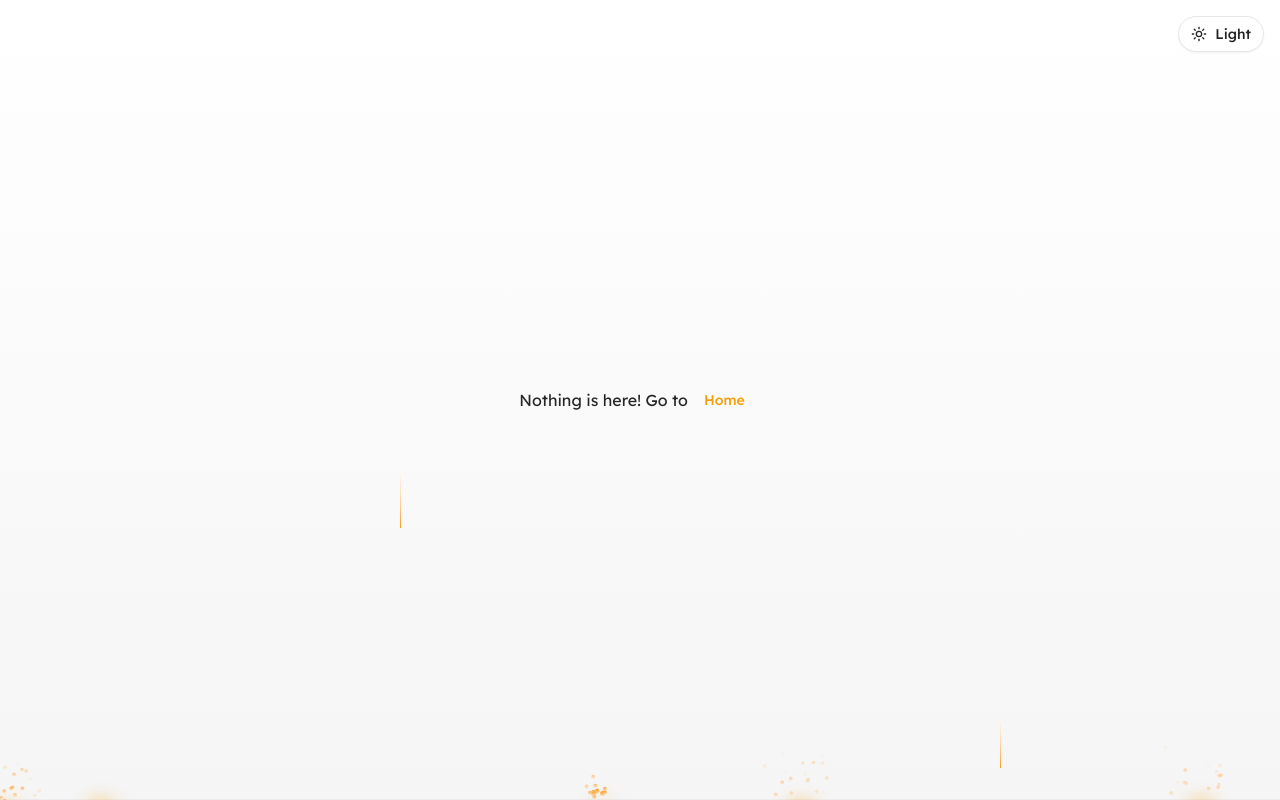
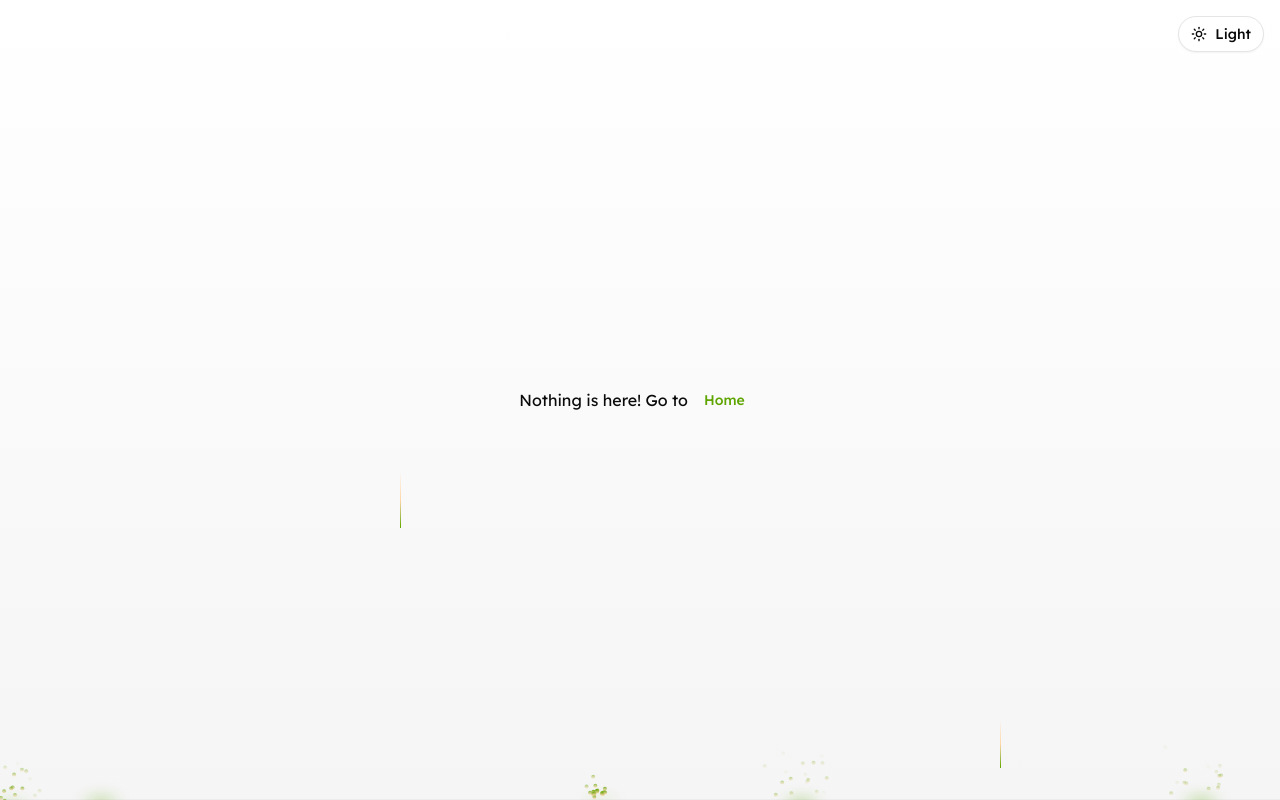
Before and after one commit to kirtanpatel01/upcurve, a Next.js app: page /auth/signup in a window 1280 px wide. Built offline with nearby package versions, Linux system fonts and the light colour scheme.

Commit message:
change the theme

```diff
--- a/app/globals.css
+++ b/app/globals.css
@@ -5,117 +5,9 @@
 
 @custom-variant dark (&:is(.dark *));
 
-:root {
-  --background: oklch(1.0000 0 0);
-  --foreground: oklch(0.2686 0 0);
-  --card: oklch(1.0000 0 0);
-  --card-foreground: oklch(0.2686 0 0);
-  --popover: oklch(1.0000 0 0);
-  --popover-foreground: oklch(0.2686 0 0);
-  --primary: oklch(0.7686 0.1647 70.0804);
-  --primary-foreground: oklch(0 0 0);
-  --secondary: oklch(0.9670 0.0029 264.5419);
-  --secondary-foreground: oklch(0.4461 0.0263 256.8018);
-  --muted: oklch(0.9846 0.0017 247.8389);
-  --muted-foreground: oklch(0.5510 0.0234 264.3637);
-  --accent: oklch(0.9869 0.0214 95.2774);
-  --accent-foreground: oklch(0.4732 0.1247 46.2007);
-  --destructive: oklch(0.6368 0.2078 25.3313);
-  --destructive-foreground: oklch(1.0000 0 0);
-  --border: oklch(0.9276 0.0058 264.5313);
-  --input: oklch(0.9276 0.0058 264.5313);
-  --ring: oklch(0.7686 0.1647 70.0804);
-  --chart-1: oklch(0.7686 0.1647 70.0804);
-  --chart-2: oklch(0.6658 0.1574 58.3183);
-  --chart-3: oklch(0.5553 0.1455 48.9975);
-  --chart-4: oklch(0.4732 0.1247 46.2007);
-  --chart-5: oklch(0.4137 0.1054 45.9038);
-  --sidebar: oklch(0.9846 0.0017 247.8389);
-  --sidebar-foreground: oklch(0.2686 0 0);
-  --sidebar-primary: oklch(0.7686 0.1647 70.0804);
-  --sidebar-primary-foreground: oklch(1.0000 0 0);
-  --sidebar-accent: oklch(0.9869 0.0214 95.2774);
-  --sidebar-accent-foreground: oklch(0.4732 0.1247 46.2007);
-  --sidebar-border: oklch(0.9276 0.0058 264.5313);
-  --sidebar-ring: oklch(0.7686 0.1647 70.0804);
-  --font-sans: Inter, sans-serif;
-  --font-serif: Source Serif 4, serif;
-  --font-mono: JetBrains Mono, monospace;
-  --radius: 0.5rem;
-  --shadow-x: 0px;
-  --shadow-y: 4px;
-  --shadow-blur: 8px;
-  --shadow-spread: -1px;
-  --shadow-opacity: 0.1;
-  --shadow-color: oklch(0.7686 0.1647 70.0804);
-  --shadow-2xs: 0px 4px 8px -1px hsl(0 0% 0% / 0.05);
-  --shadow-xs: 0px 4px 8px -1px hsl(0 0% 0% / 0.05);
-  --shadow-sm: 0px 4px 8px -1px hsl(0 0% 0% / 0.10), 0px 1px 2px -2px hsl(0 0% 0% / 0.10);
-  /* --shadow: 0px 4px 8px -1px hsl(0 0% 0% / 0.10), 0px 1px 2px -2px hsl(0 0% 0% / 0.10); */
-  --shadow-md: 0px 4px 8px -1px hsl(0 0% 0% / 0.10), 0px 2px 4px -2px hsl(0 0% 0% / 0.10);
-  --shadow-lg: 0px 4px 8px -1px hsl(0 0% 0% / 0.10), 0px 4px 6px -2px hsl(0 0% 0% / 0.10);
-  --shadow-xl: 0px 4px 8px -1px hsl(0 0% 0% / 0.10), 0px 8px 10px -2px hsl(0 0% 0% / 0.10);
-  --shadow-2xl: 0px 4px 8px -1px hsl(0 0% 0% / 0.25);
-  --tracking-normal: 0em;
-  --spacing: 0.25rem;
-
-  --header-height: 2.5rem;
-}
-
-.dark {
-  --background: oklch(0.2046 0 0);
-  --foreground: oklch(0.9219 0 0);
-  --card: oklch(0.2686 0 0);
-  --card-foreground: oklch(0.9219 0 0);
-  --popover: oklch(0.2686 0 0);
-  --popover-foreground: oklch(0.9219 0 0);
-  --primary: oklch(0.7686 0.1647 70.0804);
-  --primary-foreground: oklch(0 0 0);
-  --secondary: oklch(0.2686 0 0);
-  --secondary-foreground: oklch(0.9219 0 0);
-  --muted: oklch(0.2393 0 0);
-  --muted-foreground: oklch(0.7155 0 0);
-  --accent: oklch(0.4732 0.1247 46.2007);
-  --accent-foreground: oklch(0.9243 0.1151 95.7459);
-  --destructive: oklch(0.6368 0.2078 25.3313);
-  --destructive-foreground: oklch(1.0000 0 0);
-  --border: oklch(0.3715 0 0);
-  --input: oklch(0.3715 0 0);
-  --ring: oklch(0.7686 0.1647 70.0804);
-  --chart-1: oklch(0.8369 0.1644 84.4286);
-  --chart-2: oklch(0.6658 0.1574 58.3183);
-  --chart-3: oklch(0.4732 0.1247 46.2007);
-  --chart-4: oklch(0.5553 0.1455 48.9975);
-  --chart-5: oklch(0.4732 0.1247 46.2007);
-  --sidebar: oklch(0.1684 0 0);
-  --sidebar-foreground: oklch(0.9219 0 0);
-  --sidebar-primary: oklch(0.7686 0.1647 70.0804);
-  --sidebar-primary-foreground: oklch(1.0000 0 0);
-  --sidebar-accent: oklch(0.4732 0.1247 46.2007);
-  --sidebar-accent-foreground: oklch(0.9243 0.1151 95.7459);
-  --sidebar-border: oklch(0.3715 0 0);
-  --sidebar-ring: oklch(0.7686 0.1647 70.0804);
-  --font-sans: Inter, sans-serif;
-  --font-serif: Source Serif 4, serif;
-  --font-mono: JetBrains Mono, monospace;
-  --radius: 0.5rem;
-  --shadow-x: 0px;
-  --shadow-y: 4px;
-  --shadow-blur: 8px;
-  --shadow-spread: -1px;
-  --shadow-opacity: 0.1;
-  --shadow-color: oklch(0.7686 0.1647 70.0804);
-  --shadow-2xs: 0px 4px 8px -1px hsl(0 0% 0% / 0.05);
-  --shadow-xs: 0px 4px 8px -1px hsl(0 0% 0% / 0.05);
-  --shadow-sm: 0px 4px 8px -1px hsl(0 0% 0% / 0.10), 0px 1px 2px -2px hsl(0 0% 0% / 0.10);
-  /* --shadow: 0px 4px 8px -1px hsl(0 0% 0% / 0.10), 0px 1px 2px -2px hsl(0 0% 0% / 0.10); */
-  --shadow-md: 0px 4px 8px -1px hsl(0 0% 0% / 0.10), 0px 2px 4px -2px hsl(0 0% 0% / 0.10);
-  --shadow-lg: 0px 4px 8px -1px hsl(0 0% 0% / 0.10), 0px 4px 6px -2px hsl(0 0% 0% / 0.10);
-  --shadow-xl: 0px 4px 8px -1px hsl(0 0% 0% / 0.10), 0px 8px 10px -2px hsl(0 0% 0% / 0.10);
-  --shadow-2xl: 0px 4px 8px -1px hsl(0 0% 0% / 0.25);
-}
-
 @theme inline {
+  --font-sans: var(--font-sans);
+  --font-mono: var(--font-mono);
   --color-background: var(--background);
   --color-foreground: var(--foreground);
   --color-card: var(--card);
@@ -148,16 +40,84 @@
   --color-sidebar-accent-foreground: var(--sidebar-accent-foreground);
   --color-sidebar-border: var(--sidebar-border);
   --color-sidebar-ring: var(--sidebar-ring);
-  --color-shadow:var(--shadow-color);
-
-  --font-sans: var(--font-sans);
-  --font-mono: var(--font-mono);
-  --font-serif: var(--font-serif);
-
   --radius-sm: calc(var(--radius) - 4px);
   --radius-md: calc(var(--radius) - 2px);
   --radius-lg: var(--radius);
   --radius-xl: calc(var(--radius) + 4px);
+  --radius-2xl: calc(var(--radius) + 8px);
+  --radius-3xl: calc(var(--radius) + 12px);
+  --radius-4xl: calc(var(--radius) + 16px);
+}
+
+:root {
+  --background: oklch(1 0 0);
+  --foreground: oklch(0.145 0 0);
+  --card: oklch(1 0 0);
+  --card-foreground: oklch(0.145 0 0);
+  --popover: oklch(1 0 0);
+  --popover-foreground: oklch(0.145 0 0);
+  --primary: oklch(0.648 0.2 131.684);
+  --primary-foreground: oklch(0.986 0.031 120.757);
+  --secondary: oklch(0.967 0.001 286.375);
+  --secondary-foreground: oklch(0.21 0.006 285.885);
+  --muted: oklch(0.97 0 0);
+  --muted-foreground: oklch(0.556 0 0);
+  --accent: oklch(0.648 0.2 131.684);
+  --accent-foreground: oklch(0.986 0.031 120.757);
+  --destructive: oklch(0.58 0.22 27);
+  --border: oklch(0.922 0 0);
+  --input: oklch(0.922 0 0);
+  --ring: oklch(0.708 0 0);
+  --chart-1: oklch(0.871 0.15 154.449);
+  --chart-2: oklch(0.723 0.219 149.579);
+  --chart-3: oklch(0.627 0.194 149.214);
+  --chart-4: oklch(0.527 0.154 150.069);
+  --chart-5: oklch(0.448 0.119 151.328);
+  --radius: 0.625rem;
+  --sidebar: oklch(0.985 0 0);
+  --sidebar-foreground: oklch(0.145 0 0);
+  --sidebar-primary: oklch(0.648 0.2 131.684);
+  --sidebar-primary-foreground: oklch(0.986 0.031 120.757);
+  --sidebar-accent: oklch(0.648 0.2 131.684);
+  --sidebar-accent-foreground: oklch(0.986 0.031 120.757);
+  --sidebar-border: oklch(0.922 0 0);
+  --sidebar-ring: oklch(0.708 0 0);
+
+  --header-height: 2.5rem;
+}
+
+.dark {
+  --background: oklch(0.145 0 0);
+  --foreground: oklch(0.985 0 0);
+  --card: oklch(0.205 0 0);
+  --card-foreground: oklch(0.985 0 0);
+  --popover: oklch(0.205 0 0);
+  --popover-foreground: oklch(0.985 0 0);
+  --primary: oklch(0.648 0.2 131.684);
+  --primary-foreground: oklch(0.986 0.031 120.757);
+  --secondary: oklch(0.274 0.006 286.033);
+  --secondary-foreground: oklch(0.985 0 0);
+  --muted: oklch(0.269 0 0);
+  --muted-foreground: oklch(0.708 0 0);
+  --accent: oklch(0.648 0.2 131.684);
+  --accent-foreground: oklch(0.986 0.031 120.757);
+  --destructive: oklch(0.704 0.191 22.216);
+  --border: oklch(1 0 0 / 10%);
+  --input: oklch(1 0 0 / 15%);
+  --ring: oklch(0.556 0 0);
+  --chart-1: oklch(0.871 0.15 154.449);
+  --chart-2: oklch(0.723 0.219 149.579);
+  --chart-3: oklch(0.627 0.194 149.214);
+  --chart-4: oklch(0.527 0.154 150.069);
+  --chart-5: oklch(0.448 0.119 151.328);
+  --sidebar: oklch(0.205 0 0);
+  --sidebar-foreground: oklch(0.985 0 0);
+  --sidebar-primary: oklch(0.768 0.233 130.85);
+  --sidebar-primary-foreground: oklch(0.986 0.031 120.757);
+  --sidebar-accent: oklch(0.648 0.2 131.684);
+  --sidebar-accent-foreground: oklch(0.986 0.031 120.757);
+  --sidebar-border: oklch(1 0 0 / 10%);
+  --sidebar-ring: oklch(0.556 0 0);
 }
 
 @layer base {
@@ -170,7 +130,7 @@
 }
 
 .scroll {
-  @apply scrollbar-thin scrollbar-track-background/0 scrollbar-thumb-secondary
+  @apply scrollbar-thin scrollbar-track-background/0 scrollbar-thumb-secondary;
 }
 
 @theme inline {
@@ -193,7 +153,7 @@
 
 @theme inline {
   --animate-cell-ripple: cell-ripple var(--duration, 200ms) ease-out none 1
-  var(--delay, 0ms);
+    var(--delay, 0ms);
 
   @keyframes cell-ripple {
     0% {
```
